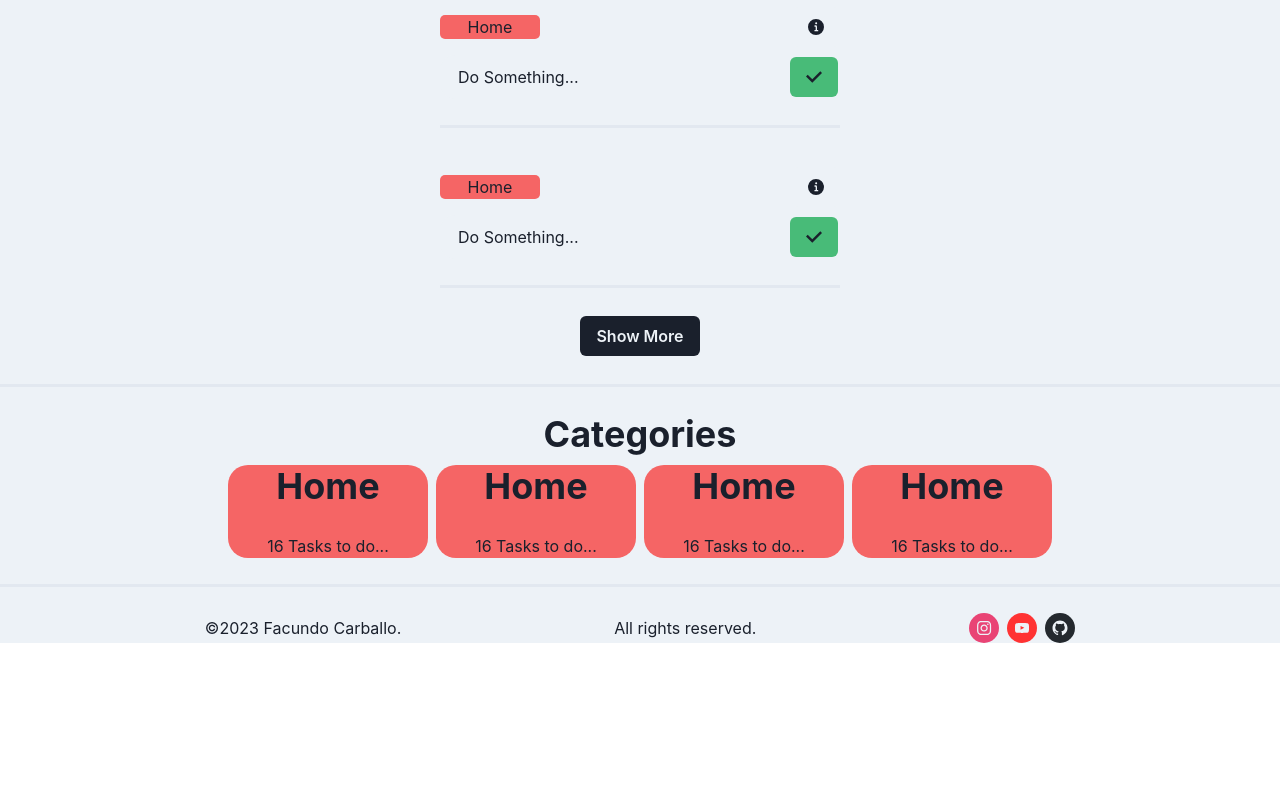
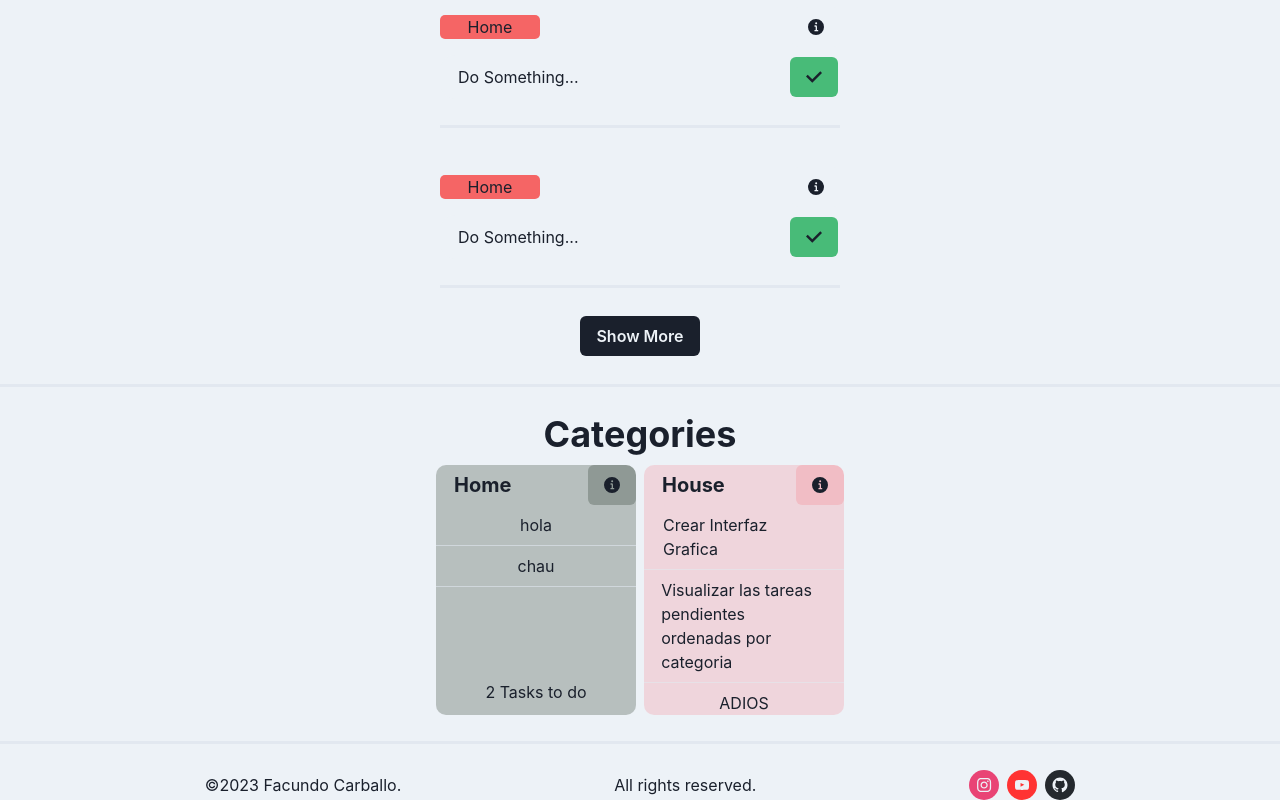
Before and after one commit to facundocarballo/task-manager-go, a Next.js app in the folder web/task-manager/: page / in a window 1280 px wide. Shown: the part 324-1124 px from the top of the page. Before the commit the page ends 967 px from the top, so only its background shows below. Built offline with nearby package versions, Linux system fonts and the light colour scheme.

Commit message:
Category Card

```diff
--- a/web/task-manager/src/components/Category.tsx
+++ b/web/task-manager/src/components/Category.tsx
@@ -1,18 +1,111 @@
-import { Box, Heading, Text, VStack } from '@chakra-ui/react';
+import { InfoIcon } from '@chakra-ui/icons';
+import { Box, Button, Divider, HStack, Spacer, Text, VStack, useDisclosure } from '@chakra-ui/react';
+import {
+   AlertDialog,
+   AlertDialogBody,
+   AlertDialogFooter,
+   AlertDialogHeader,
+   AlertDialogContent,
+   AlertDialogOverlay,
+   AlertDialogCloseButton,
+} from '@chakra-ui/react'
 import React from 'react';
 
-export const Category = () => {
+
+export interface ICategory {
+   title: string,
+   description: string,
+   tasks: string[],
+   color: string,
+}
+
+export const Category = ({ title, description, tasks, color }: ICategory) => {
    // Attributes
+   const MAX_TASK_SHOWED = 3;
+
+   // Alert Dialog
+   const { isOpen, onOpen, onClose } = useDisclosure()
+   const cancelRef = React.useRef(null)
    // Context
    // Methods
    // Component
-   return(
+   return (
       <>
-        <VStack w='200px' bg='red.400' borderRadius='20px'>
-            <Heading>Home</Heading>
-            <Box h='10px' />
-            <Text>16 Tasks to do...</Text>
-        </VStack>
+         <AlertDialog
+            isOpen={isOpen}
+            leastDestructiveRef={cancelRef}
+            onClose={onClose}
+         >
+            <AlertDialogOverlay>
+               <AlertDialogContent>
+                  <AlertDialogHeader fontSize='lg' fontWeight='bold'>
+                     {title}
+                  </AlertDialogHeader>
+                  <AlertDialogCloseButton />
+
+                  <AlertDialogBody>
+                     {description}
+                  </AlertDialogBody>
+
+                  <AlertDialogFooter>
+                     <Button variant='primary' ref={cancelRef} onClick={onClose}>
+                        OK
+                     </Button>
+                  </AlertDialogFooter>
+               </AlertDialogContent>
+            </AlertDialogOverlay>
+         </AlertDialog>
+
+         <VStack
+            h='250px'
+            w='200px'
+            bg={`#${color}`}
+            borderRadius='10px'
+            overflowY='scroll'
+
+         >
+            <HStack w='full'>
+               <Box w='10px' />
+               <Text
+                  fontSize='20px'
+                  fontWeight='bold'
+               >
+                  {title}
+               </Text>
+               <Spacer />
+               <Button variant='info' bg={`#${color}`} onClick={onOpen}>
+                  <InfoIcon />
+               </Button>
+            </HStack>
+            {
+               tasks.map((task, idx) => {
+                  if (idx > MAX_TASK_SHOWED) return null;
+                  return (
+                     <VStack w='full'>
+                        <HStack w='full'>
+                           <Box w='3px' />
+                           <Spacer />
+                           <Text
+                           >
+                              {task}
+                           </Text>
+                           <Spacer />
+                           <Box w='3px' />
+                        </HStack>
+                        <Divider />
+                     </VStack>
+                  )
+               })
+            }
+            {
+               tasks.length > MAX_TASK_SHOWED ? <Text>...</Text> : null
+            }
+            <Spacer />
+            <Text>
+               {tasks.length} Task{tasks.length > 1 ? 's' : null} to do
+            </Text>
+            <Box h='3px' />
+         </VStack>
       </>
    );
 }
--- a/web/task-manager/src/subpages/Categories.tsx
+++ b/web/task-manager/src/subpages/Categories.tsx
@@ -12,10 +12,18 @@ export const Categories = () => {
             <Heading>Categories</Heading>
             <HStack w='full'>
                 <Spacer />
-                <Category />
-                <Category />
-                <Category />
-                <Category />
+                <Category
+                    title="Home"
+                    description='The description of Home Category'
+                    color='2324'
+                    tasks={['hola', 'chau']}
+                />
+                <Category
+                    title="House"
+                    description='The description of House Category'
+                    color='f232'
+                    tasks={['Crear Interfaz Grafica', 'Visualizar las tareas pendientes ordenadas por categoria', 'ADIOS', 'ja', 'le']}
+                />
                 <Spacer />
             </HStack>
         </VStack>
```
